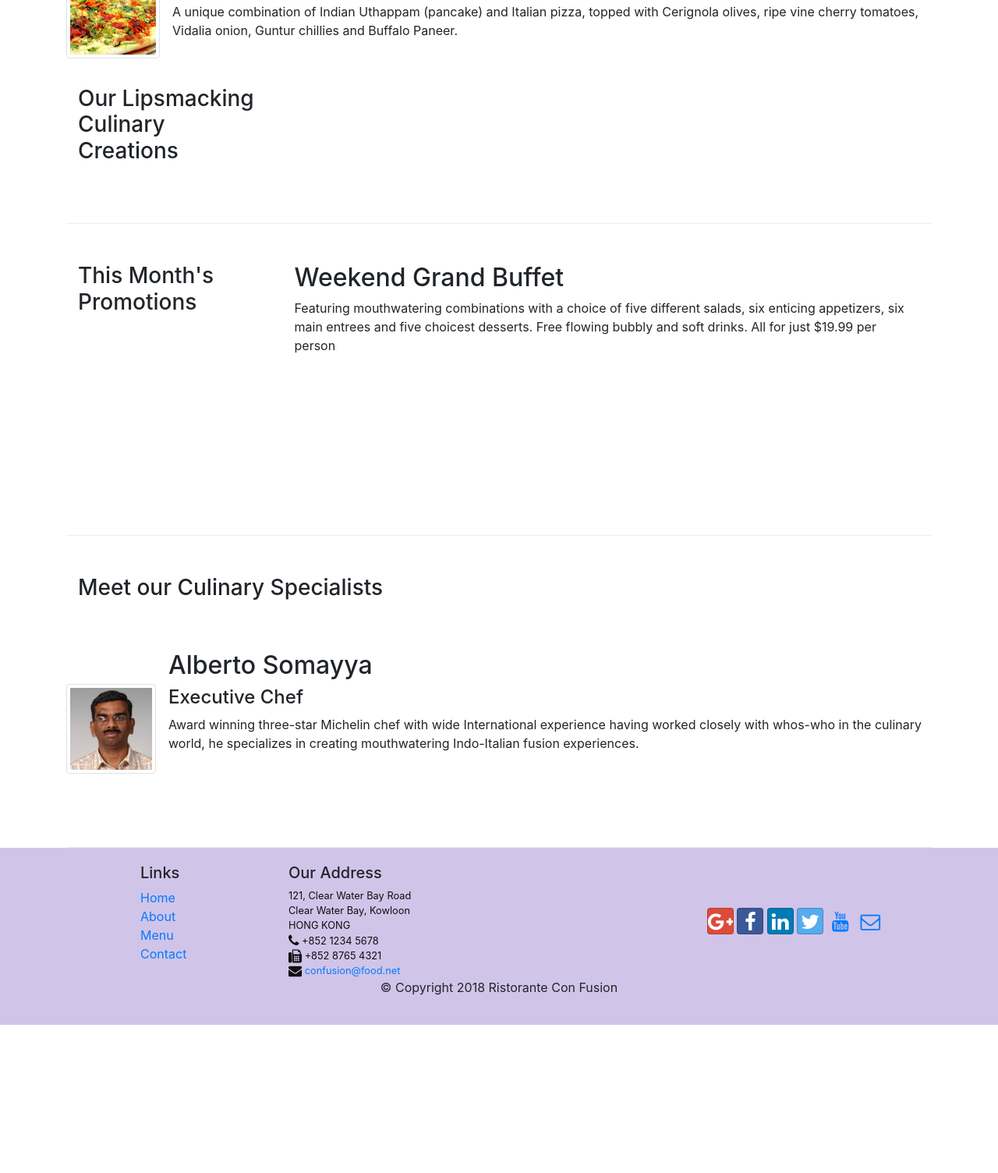
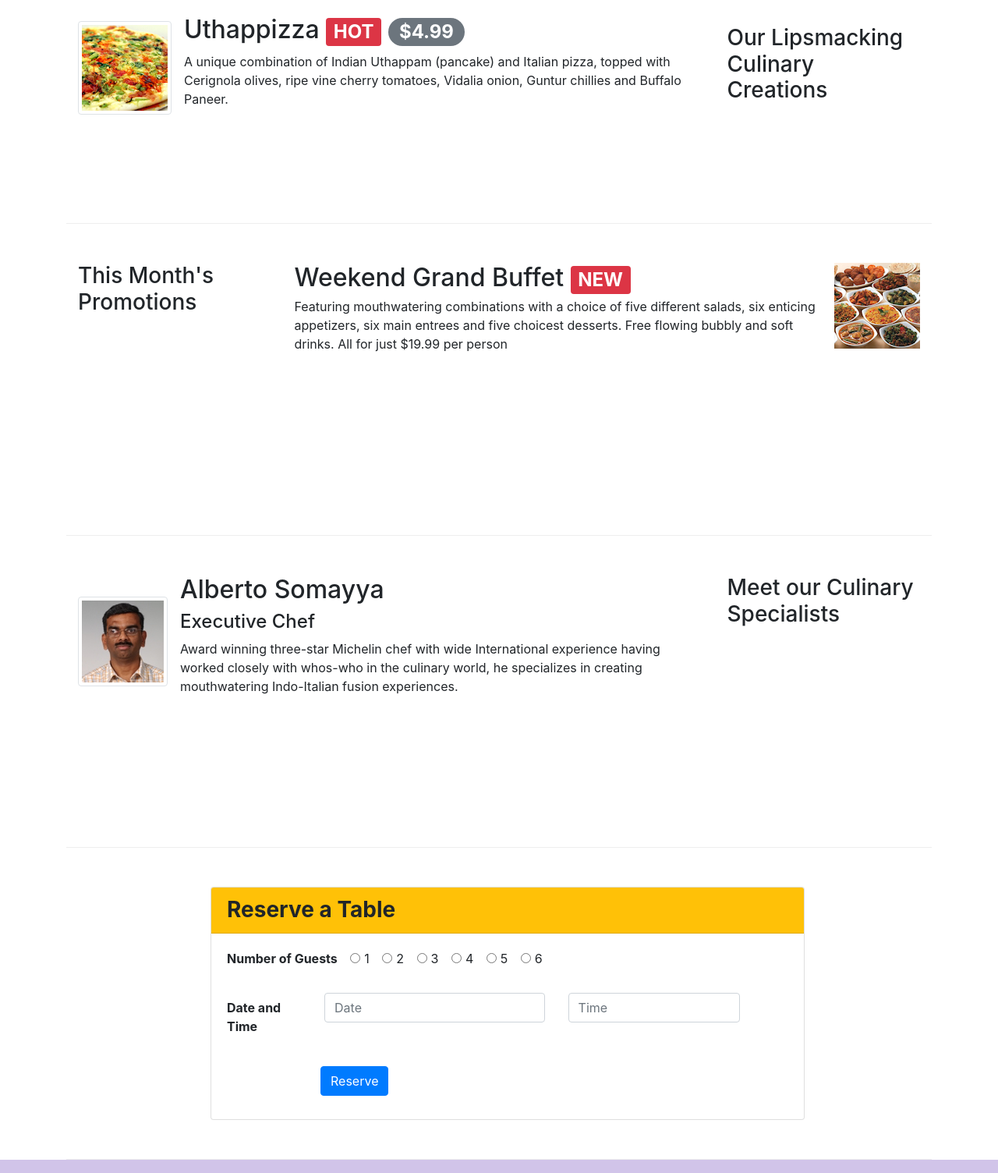
Before and after one commit to Oyolah/Coursera-front-end-framework, a website: page index.html in a window 1280 px wide. Shown: the part 447-1951 px from the top of the page at 78% size. Before the commit the page ends 1761 px from the top, so only its background shows below. Drawn offline with nearby package versions, Linux system fonts and the light colour scheme.

Commit message:
Assignment2

```diff
--- a/index.html
+++ b/index.html
@@ -80,6 +80,11 @@
           <div class="col-12 col-sm align-self-center">
             <img src="img/logo.png" class="img-fluid" />
           </div>
+          <div class="col-12 col-sm align-self-center">
+            <a class="btn btn-warning" href="#reserve-form" role="button"
+              ><h5>Reserve</h5></a
+            >
+          </div>
         </div>
       </div>
     </header>
@@ -89,6 +94,7 @@
         <div class="col-12 col-sm-4 order-sm-last col-md-3">
           <h3>Our Lipsmacking Culinary Creations</h3>
         </div>
+        <div class="col-12 col-sm order-sm-first col-md">
           <div class="media">
             <img
               class="d-flex mr-3 img-thumbnail align-self-center"
@@ -108,26 +114,39 @@
             </div>
           </div>
         </div>
+      </div>
 
       <div class="row row-content">
-        <div class="col-12 col-sm-4 col-md-3">
+        <div class="col-12 col-sm-4 order-sm-first col-md-3">
           <h3>This Month's Promotions</h3>
         </div>
-        <div class="col-12 col-sm">
-          <h2>Weekend Grand Buffet</h2>
-          <p>
-            Featuring mouthwatering combinations with a choice of five different
-            salads, six enticing appetizers, six main entrees and five choicest
-            desserts. Free flowing bubbly and soft drinks. All for just $19.99
-            per person
+        <div class="col col-sm order-sm-last col-md">
+          <div class="media">
+            <div class="media-body">
+              <h2 class="mt-0 mb-1">
+                Weekend Grand Buffet <span class="badge badge-danger">NEW</span>
+              </h2>
+              <p class="d-none d-sm-block">
+                Featuring mouthwatering combinations with a choice of five
+                different salads, six enticing appetizers, six main entrees and
+                five choicest desserts. Free flowing bubbly and soft drinks. All
+                for just $19.99 per person
               </p>
+            </div>
+            <img
+              class="ml-3"
+              src="img/buffet.png"
+              alt="Generic placeholder image"
+            />
+          </div>
         </div>
       </div>
 
       <div class="row row-content">
-        <div class="col col-sm order-sm-first col-md">
+        <div class="col-12 col-sm-4 order-sm-last col-md-3">
           <h3>Meet our Culinary Specialists</h3>
         </div>
+        <div class="col col-sm order-sm-first col-md">
           <div class="media">
             <img
               class="d-flex mr-3 img-thumbnail align-self-center"
@@ -143,6 +162,106 @@
                 world, he specializes in creating mouthwatering Indo-Italian
                 fusion experiences.
               </p>
+            </div>
+          </div>
+        </div>
+      </div>
+
+      <div id="reserve-form" class="row row-content">
+        <div class="card offset-sm-2">
+          <h3 class="card-header bg-warning font-weight-bold">
+            Reserve a Table
+          </h3>
+          <div class="card-body">
+            <label class="form-radio-label form-check-inline">
+              <strong>Number of Guests </strong>
+            </label>
+            <div class="form-check form-check-inline">
+              <input
+                class="form-check-input"
+                type="radio"
+                name="inlineRadioOptions"
+                id="inlineRadio1"
+                value="option1"
+              />
+              <label class="form-check-label" for="inlineRadio1">1</label>
+            </div>
+            <div class="form-check form-check-inline">
+              <input
+                class="form-check-input"
+                type="radio"
+                name="inlineRadioOptions"
+                id="inlineRadio2"
+                value="option2"
+              />
+              <label class="form-check-label" for="inlineRadio2">2</label>
+            </div>
+            <div class="form-check form-check-inline">
+              <input
+                class="form-check-input"
+                type="radio"
+                name="inlineRadioOptions"
+                id="inlineRadio3"
+                value="option3"
+              />
+              <label class="form-check-label" for="inlineRadio3">3</label>
+            </div>
+            <div class="form-check form-check-inline">
+              <input
+                class="form-check-input"
+                type="radio"
+                name="inlineRadioOptions"
+                id="inlineRadio4"
+                value="option4"
+              />
+              <label class="form-check-label" for="inlineRadio4">4</label>
+            </div>
+            <div class="form-check form-check-inline">
+              <input
+                class="form-check-input"
+                type="radio"
+                name="inlineRadioOptions"
+                id="inlineRadio5"
+                value="option5"
+              />
+              <label class="form-check-label" for="inlineRadio5">5</label>
+            </div>
+            <div class="form-check form-check-inline">
+              <input
+                class="form-check-input"
+                type="radio"
+                name="inlineRadioOptions"
+                id="inlineRadio6"
+                value="option6"
+              />
+              <label class="form-check-label" for="inlineRadio6">6</label>
+            </div>
+            <div class="form-group mt-4 row">
+              <label
+                for="dateTime"
+                class="col-sm-2 font-weight-bold col-form-label"
+                >Date and Time</label
+              >
+              <div class="col-sm-5">
+                <input
+                  type="text"
+                  class="form-control"
+                  id="inputDate"
+                  placeholder="Date"
+                  onfocus="(this.type='date')"
+                />
+              </div>
+              <div class="col-sm-4">
+                <input
+                  type="text"
+                  class="form-control"
+                  id="inputTime"
+                  placeholder="Time"
+                  onfocus="(this.type='time')"
+                />
+              </div>
+            </div>
+            <a href="#" class="btn offset-2 mt-3 btn-primary">Reserve</a>
           </div>
         </div>
       </div>
```
Also changed, not shown: Screen-Shot/Assignment2 normal.png (added), Screen-Shot/Assignment2 small.png (added). Lines whose indentation alone changed are shown as unchanged.
